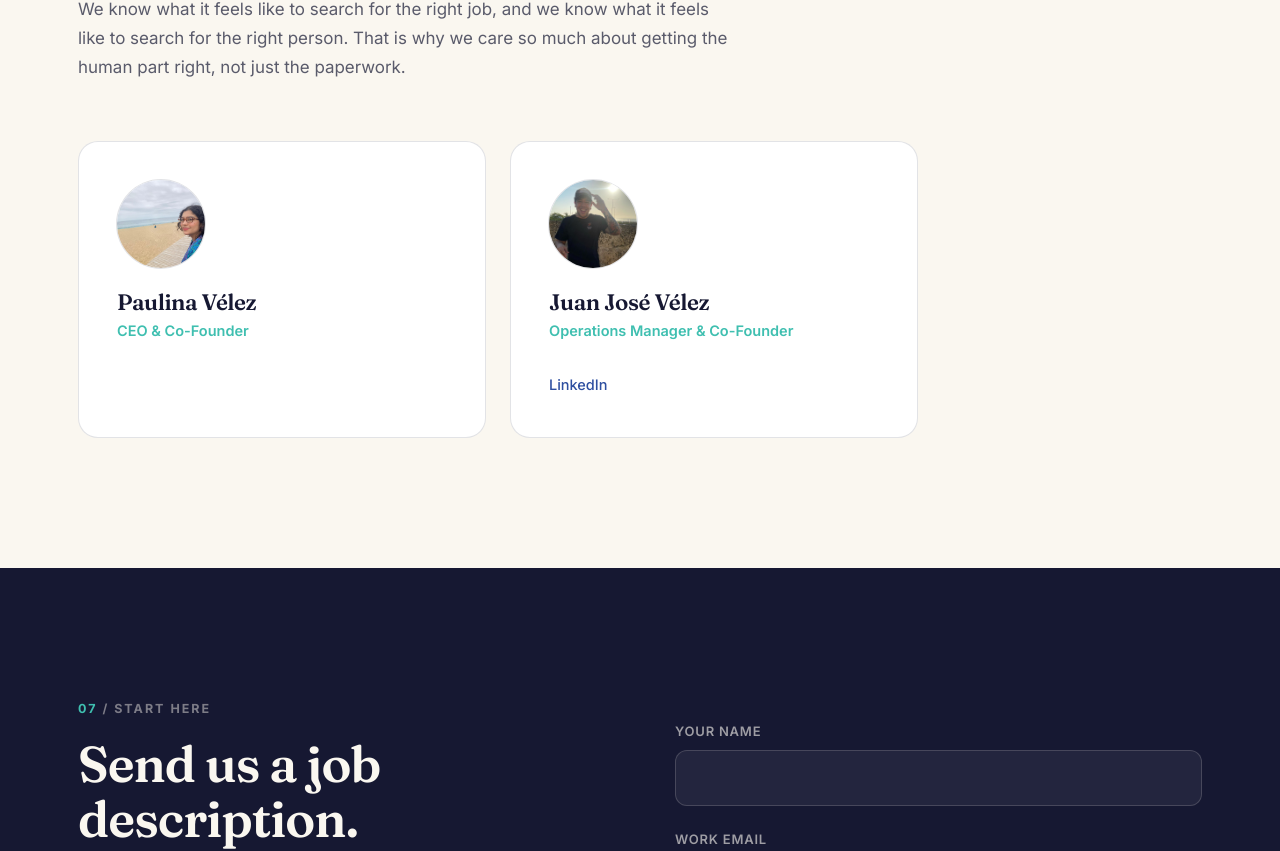
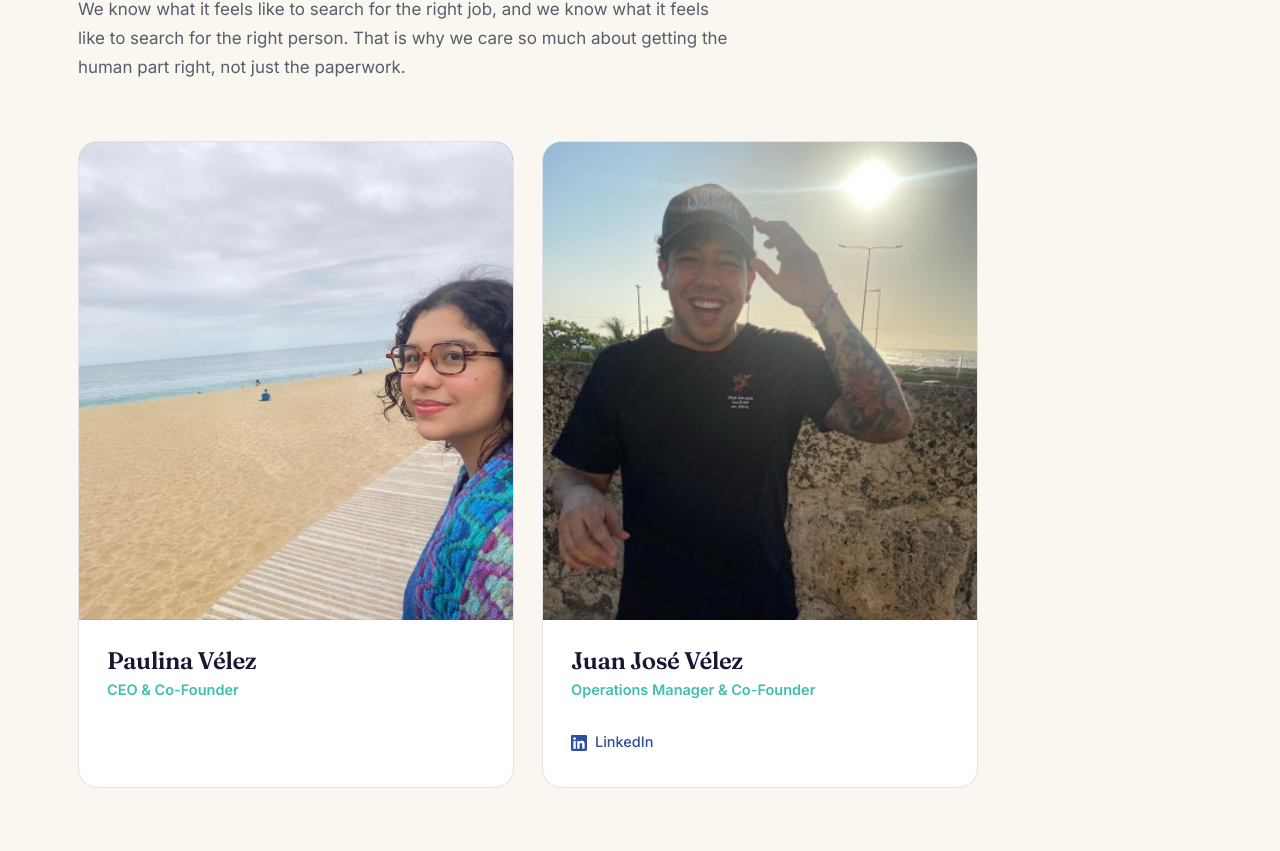
Before and after one commit to juanjovelezc/iraca-global, a React (Vite) app: page / in a window 1280 px wide. Shown: the part 6175-7026 px from the top of the page. Built offline with nearby package versions, Linux system fonts and the light colour scheme.

Commit message:
Redesign team cards with large photos

```diff
--- a/src/components/Team.tsx
+++ b/src/components/Team.tsx
@@ -1,6 +1,7 @@
 import { team } from '@/content/site'
 import Reveal from './ui/Reveal'
 import SectionTag from './ui/SectionTag'
+import LinkedInIcon from './ui/LinkedInIcon'
 
 export default function Team() {
   return (
@@ -14,28 +15,39 @@ export default function Team() {
           <p className="text-ink/70 max-w-[62ch] mt-[22px] text-[1.06rem]">{team.lead}</p>
         </Reveal>
 
-        <div className="grid gap-6 mt-[60px] md:grid-cols-2 max-w-[840px]">
+        <div className="grid gap-7 mt-[60px] md:grid-cols-2 max-w-[900px]">
           {team.members.map((m, i) => (
             <Reveal key={m.name} delay={i * 110}>
-              <article className="card h-full !p-[38px]">
+              <article className="card h-full overflow-hidden !p-0 group">
+                <div className="relative aspect-[4/4.4] overflow-hidden bg-gradient-to-br from-teal to-indigo">
                   {m.photo ? (
-                  <img src={m.photo} alt={m.name}
-                       className="w-[88px] h-[88px] rounded-full object-cover mb-[22px] ring-1 ring-ink/[.12]" />
+                    <img
+                      src={m.photo}
+                      alt={m.name}
+                      className="w-full h-full object-cover object-top transition-transform duration-700 ease-brand group-hover:scale-[1.04]"
+                    />
                   ) : (
-                  <div className="w-[88px] h-[88px] rounded-full mb-[22px] flex items-center justify-center
-                                  bg-gradient-to-br from-teal to-ink text-cream font-display text-[1.9rem] font-bold">
+                    <div className="w-full h-full flex items-center justify-center text-cream font-display text-[4rem] font-bold">
                       {m.initials}
                     </div>
                   )}
-                <h3 className="text-[1.4rem]">{m.name}</h3>
-                <div className="text-teal font-semibold text-[14.5px] mt-1 mb-3.5">{m.role}</div>
-                <p className="text-ink/70 text-[15px]">{m.bio}</p>
+                </div>
+                <div className="p-7">
+                  <h3 className="text-[1.5rem]">{m.name}</h3>
+                  <div className="text-teal font-semibold text-[14.5px] mt-1 mb-3">{m.role}</div>
+                  {m.bio && <p className="text-ink/70 text-[15px]">{m.bio}</p>}
                   {m.linkedin && (
-                  <a href={m.linkedin} target="_blank" rel="noopener noreferrer"
-                     className="inline-block mt-4 text-indigo font-medium text-[14.5px] hover:underline">
+                    <a
+                      href={m.linkedin}
+                      target="_blank"
+                      rel="noopener noreferrer"
+                      className="inline-flex items-center gap-2 mt-4 text-indigo font-medium text-[14.5px] hover:underline"
+                    >
+                      <LinkedInIcon className="w-4 h-4" />
                       LinkedIn
                     </a>
                   )}
+                </div>
               </article>
             </Reveal>
           ))}
```
Lines whose indentation alone changed are shown as unchanged.
